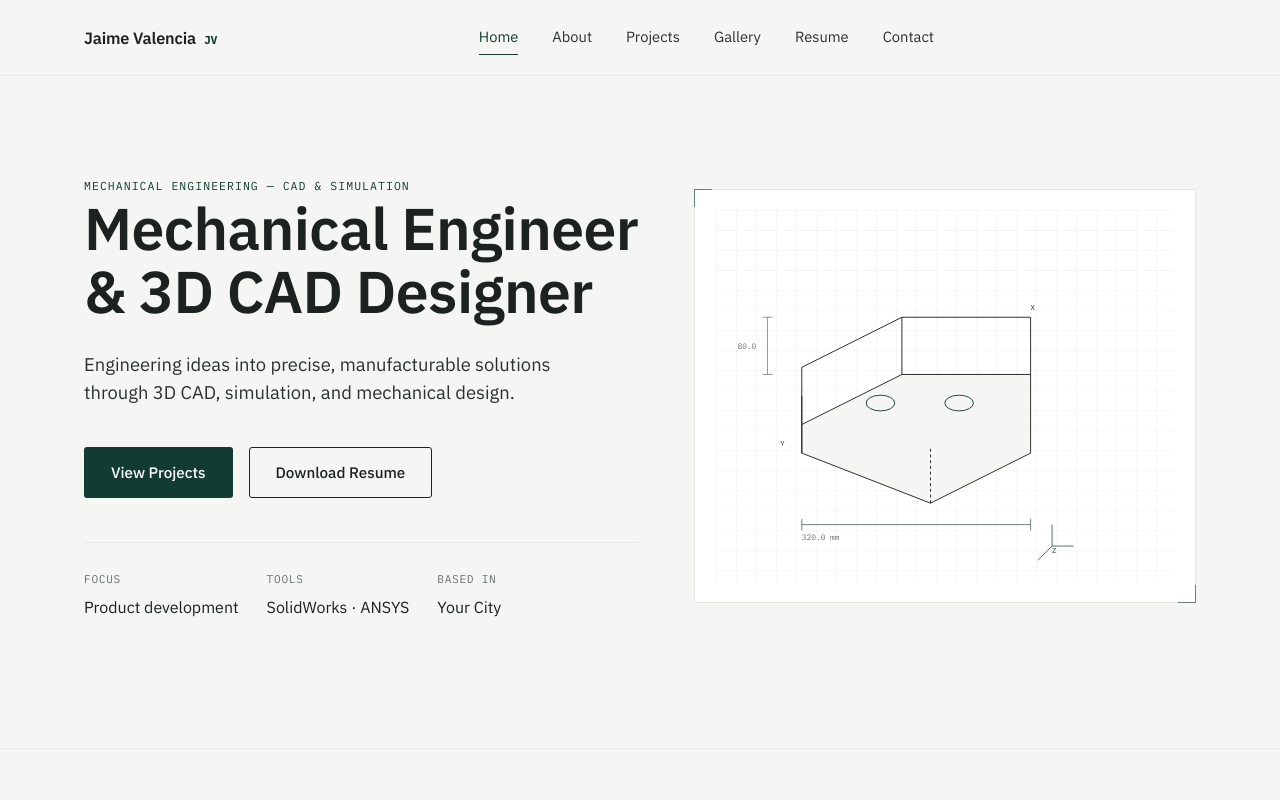
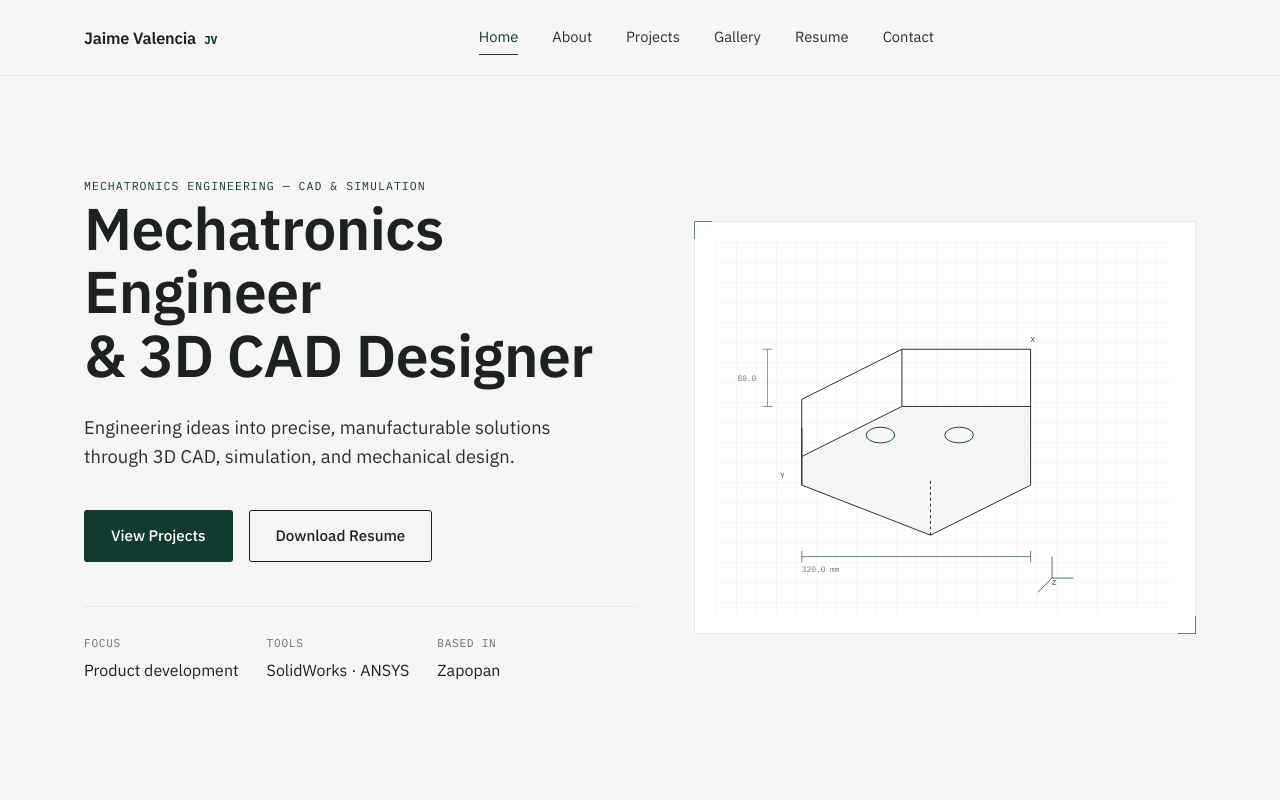
Before and after one commit to 0263136-JVR/Web-Portfolio, a plain HTML site: page public/index.html in a window 1280 px wide. Shown: the top 800 px of the page. Drawn offline with Linux system fonts and the light colour scheme.

Commit message:
Update portfolio details for Jaime Valencia Rodriguez

```diff
--- a/public/index.html
+++ b/public/index.html
@@ -3,8 +3,8 @@
 <head>
 <meta charset="UTF-8">
 <meta name="viewport" content="width=device-width, initial-scale=1.0">
-<title>Your Name — Mechanical Engineer & 3D CAD Designer</title>
-<meta name="description" content="Portfolio of a mechanical engineer specializing in 3D CAD design, product development, and engineering simulation.">
+<title>Jaime Valencia Rodriguez — Mechatronics Engineer & 3D CAD Designer</title>
+<meta name="description" content="Portfolio of a mechatronics engineer specializing in 3D CAD design, product development, and engineering simulation.">
 <link rel="stylesheet" href="css/styles.css">
 </head>
 <body>
@@ -17,8 +17,8 @@
   <section class="hero">
     <div class="wrap hero__grid">
       <div>
-        <span class="eyebrow hero__eyebrow">Mechanical Engineering — CAD &amp; Simulation</span>
-        <h1 class="hero__title">Mechanical Engineer<br>&amp; 3D&nbsp;CAD Designer</h1>
+        <span class="eyebrow hero__eyebrow">Mechatronics Engineering — CAD &amp; Simulation</span>
+        <h1 class="hero__title">Mechatronics Engineer<br>&amp; 3D&nbsp;CAD Designer</h1>
         <p class="lede">Engineering ideas into precise, manufacturable solutions through 3D CAD, simulation, and mechanical design.</p>
         <div class="hero__actions">
           <a href="projects.html" class="btn btn--primary">View Projects</a>
@@ -35,7 +35,7 @@
           </div>
           <div>
             <span class="mono-tag">Based in</span>
-            Your City
+            Zapopan
           </div>
         </div>
       </div>
```
